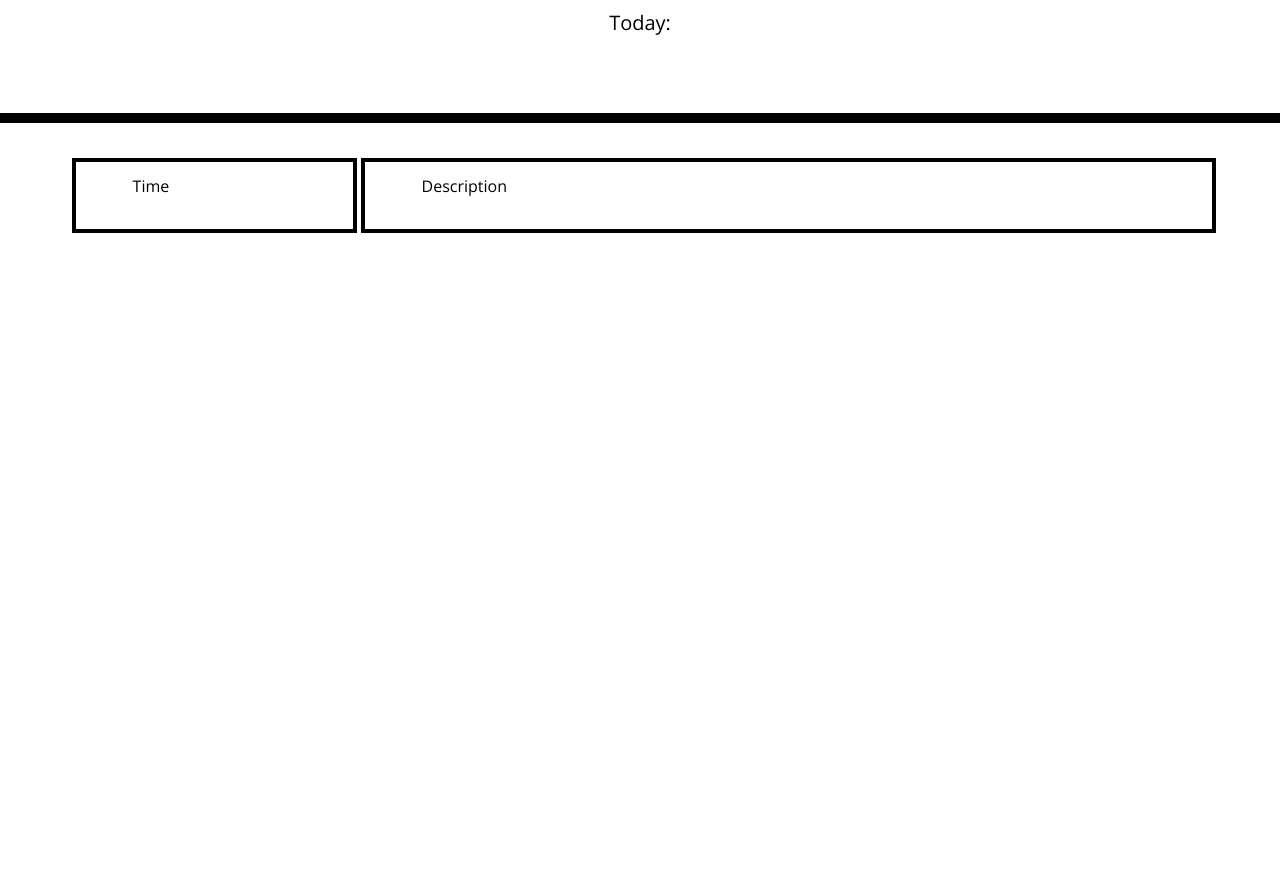
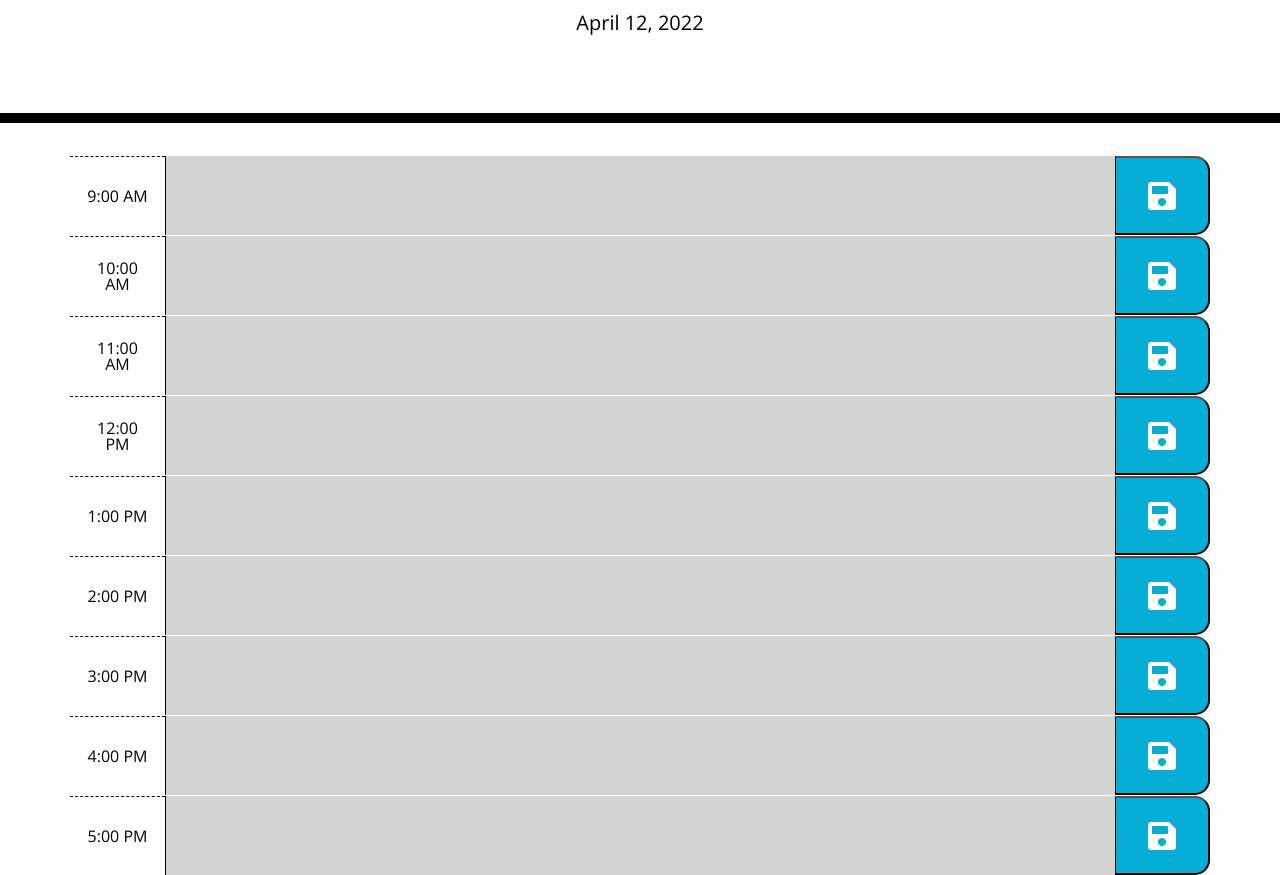
Before and after one commit to schris48/calendar_sc, a plain HTML site: page index.html in a window 1280 px wide. Shown: the part 181-1056 px from the top of the page. Before the commit the page ends 800 px from the top, so only its background shows below. Drawn offline with nearby package versions, Linux system fonts and the light colour scheme.

Commit message:
calendar-functionality

```diff
--- a/assets/css/style.css
+++ b/assets/css/style.css
@@ -13,12 +13,6 @@ textarea{
   padding: 10px;
 }
 
-.col-sm-3, .col-lg-9 {
-  border: #000000 solid 4px;
-  color: #000000;
-  margin: 2px;
-}
-
 .jumbotron {
   text-align: center;
   background-color: transparent;
@@ -31,19 +25,25 @@ textarea{
   white-space: pre-wrap;
 }
 
+.formal-control {
+  border: #000000 solid 4px;
+  width: 100%;
+}
+
 .time-block{
   text-align: center;
   border-radius: 15px;
 }
 
 .row {
-  white-space: pre-wrap;
   height: 80px;
   border-top: 1px solid white;
-  flex-wrap: nowrap;
 }
 
 .hour {
+  display: flex;
+  justify-content: center;
+  align-items: center;
   background-color: #ffffff;
   color: #000000;
   border-top: 1px dashed #000000;
--- a/assets/javascript/script.js
+++ b/assets/javascript/script.js
@@ -1,26 +1,46 @@
-var events = {}
-var today = document.querySelector("#currentDay");
+// var events = {}
+// var today = document.querySelector("#currentDay");
+$("#currentDay").text(moment().format('LL'))
 
-let date = new Date()
-let day = date.getDate();
-let month = date.getMonth()+1;
-let year = date.getFullYear();
+$(".saveBtn").on("click", function() {
+  var timeKey = $(this).parent().attr("id");
+  var textAreaValue = $(this).siblings("textarea").val();
+  localStorage.setItem(timeKey, textAreaValue);
+})
 
-let fullDate = `${day}-${month}-${year}`;
-console.log(fullDate);
+// store text area value in local storage
+$("#time9 textarea").val(localStorage.getItem("time9"))
+$("#time10 textarea").val(localStorage.getItem("time10"))
+$("#time11 textarea").val(localStorage.getItem("time11"))
+$("#time12 textarea").val(localStorage.getItem("time12"))
+$("#time13 textarea").val(localStorage.getItem("time13"))
+$("#time14 textarea").val(localStorage.getItem("time14"))
+$("#time15 textarea").val(localStorage.getItem("time15"))
+$("#time16 textarea").val(localStorage.getItem("time16"))
+$("#time17 textarea").val(localStorage.getItem("time17"))
 
-$(".row").on("click", "div", function() {
-  var text = $(this)
-  .text()
-  .trim();
+// colour timeblock based on time
+function updateTimeblock() {
+  var hour = moment().hours();
+  console.log(hour);
+  $(".time-block").each(function(){
+    var currentBlock = parseInt($(this).attr("id").split("time")[1]);
+    console.log(currentBlock);
 
-  var textInput = $("<textarea>")
-  .addClass("formal-control")
-  .val(text);
-  $(this).replaceWith(textInput);
-  console.log(textInput);
-});
+    if (currentBlock < hour) {
+      $(this).addClass("past")
+    } else if(currentBlock === hour) {
+      $(this).addClass("present")
+    } else {
+      $(this).addClass("future")
+    }
 
-// var createCurrentDayEl = function() {
-//   var
-// }
+  })
+}
+updateTimeblock();
+
+// Code 4 Later //
+
+// var saveEvents = function() {
+//   localStorage.setItem("events", JSON.stringify(events));
+// };
--- a/index.html
+++ b/index.html
@@ -27,18 +27,64 @@
       <h1 class="display-3 text-center">Work Day Scheduler</h1>
       <p class="lead text-center">A simple calendar app for scheduling your work day</p>
       <p id="currentDay" class="lead">Today:
-        <span onload="getDate()"></span>
+        <!-- <span onload="getDate()"></span> -->
       </p>
     </header>
     <div class="container">
       <!-- Timeblocks -->
-      <div class="row">
-        <div id="time" class="col-sm-3">
-          Time
+      <div class="time-block row" id="time9">
+        <div class="hour col-sm-1"> 9:00 AM
         </div>
-        <div id="description" class="col-lg-9">
-          Description
+        <textarea class="description col-lg-10"></textarea>
+        <button class="saveBtn col-sm-1"><i class="fas fa-save fa-2x"></i></button>
+      </div>
+      <div class="time-block row" id="time10">
+        <div class="hour col-sm-1"> 10:00 AM
         </div>
+        <textarea class="description col-lg-10"></textarea>
+        <button class="saveBtn col-sm-1"><i class="fas fa-save fa-2x"></i></button>
+      </div>
+      <div class="time-block row" id="time11">
+        <div class="hour col-sm-1"> 11:00 AM
+        </div>
+        <textarea class="description col-lg-10"></textarea>
+        <button class="saveBtn col-sm-1"><i class="fas fa-save fa-2x"></i></button>
+      </div>
+      <div class="time-block row" id="time12">
+        <div class="hour col-sm-1"> 12:00 PM
+        </div>
+        <textarea class="description col-lg-10"></textarea>
+        <button class="saveBtn col-sm-1"><i class="fas fa-save fa-2x"></i></button>
+      </div>
+      <div class="time-block row" id="time13">
+        <div class="hour col-sm-1"> 1:00 PM
+        </div>
+        <textarea class="description col-lg-10"></textarea>
+        <button class="saveBtn col-sm-1"><i class="fas fa-save fa-2x"></i></button>
+      </div>
+      <div class="time-block row" id="time14">
+        <div class="hour col-sm-1"> 2:00 PM
+        </div>
+        <textarea class="description col-lg-10"></textarea>
+        <button class="saveBtn col-sm-1"><i class="fas fa-save fa-2x"></i></button>
+      </div>
+      <div class="time-block row" id="time15">
+        <div class="hour col-sm-1"> 3:00 PM
+        </div>
+        <textarea class="description col-lg-10"></textarea>
+        <button class="saveBtn col-sm-1"><i class="fas fa-save fa-2x"></i></button>
+      </div>
+      <div class="time-block row" id="time16">
+        <div class="hour col-sm-1"> 4:00 PM
+        </div>
+        <textarea class="description col-lg-10"></textarea>
+        <button class="saveBtn col-sm-1"><i class="fas fa-save fa-2x"></i></button>
+      </div>
+      <div class="time-block row" id="time17">
+        <div class="hour col-sm-1"> 5:00 PM
+        </div>
+        <textarea class="description col-lg-10"></textarea>
+        <button class="saveBtn col-sm-1"><i class="fas fa-save fa-2x"></i></button>
       </div>
     </div>
 
```
